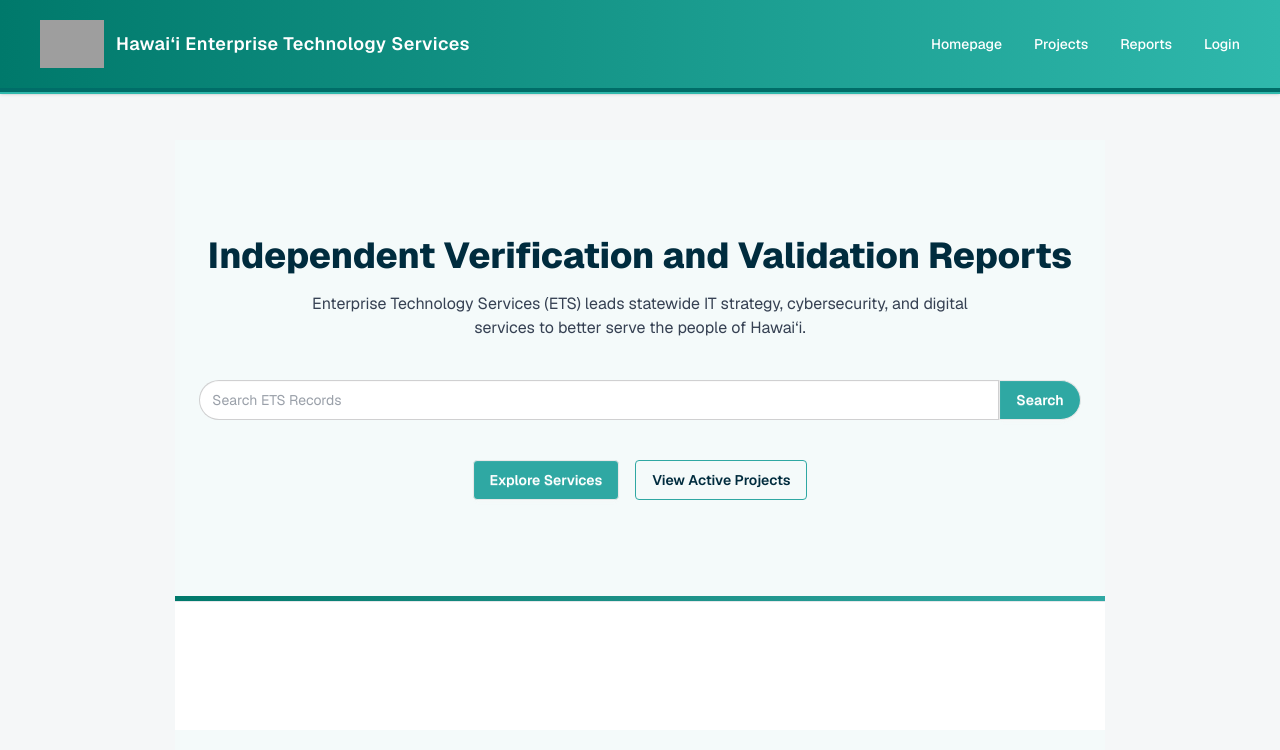
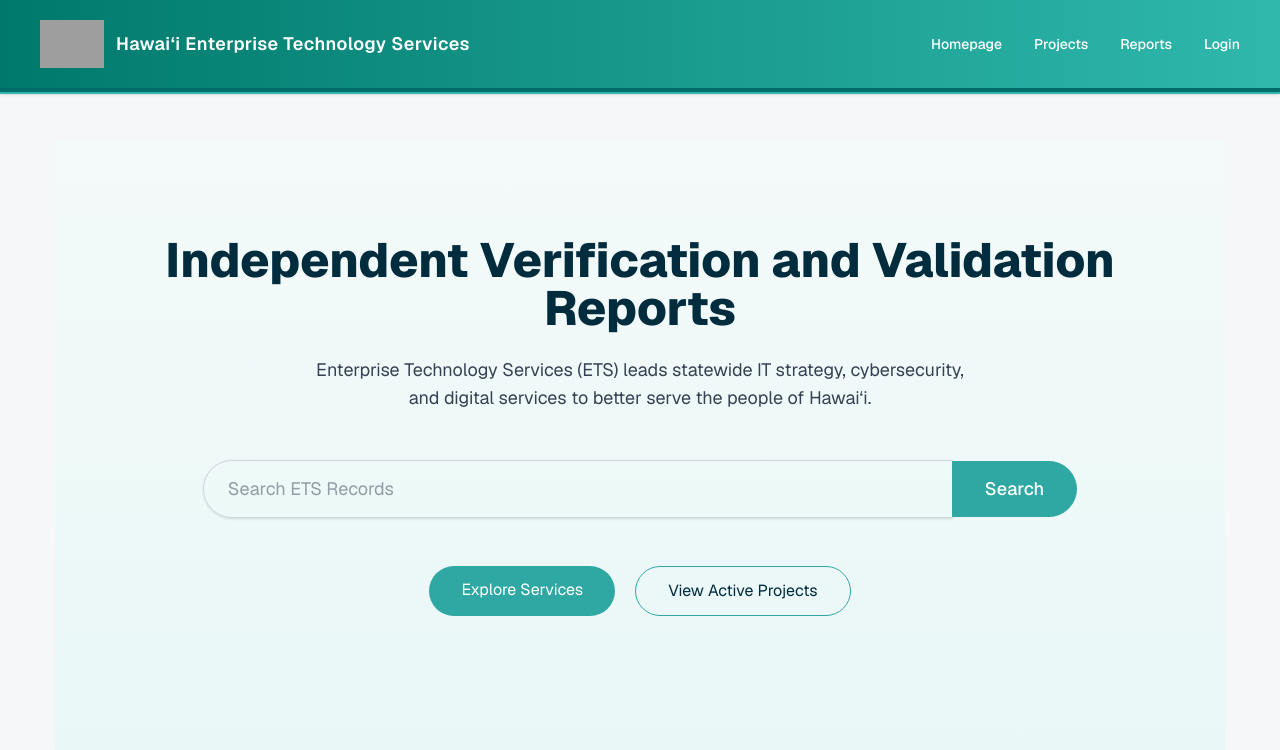
Before and after one commit to Seb-08/hacc2025, a Next.js app: page / in a window 1280 px wide. Shown: the top 750 px of the page. Built offline with nearby package versions, Linux system fonts and the light colour scheme; grey boxes are pictures that could not be loaded.

Commit message:
admin views for navbar 11/4

```diff
--- a/src/app/layout.tsx
+++ b/src/app/layout.tsx
@@ -1,5 +1,4 @@
-
-// Hawai‘i ETS Website Layout with Editable Paths
+// Hawai‘i ETS Website Layout
 import '~/styles/globals.css'
 import type { Metadata } from 'next'
 import { Geist } from 'next/font/google'
@@ -12,14 +11,49 @@ export const metadata: Metadata = {
   description: 'Enterprise Technology Services – State of Hawai‘i',
 }
 
-// Nav location
-const navItems = [
-  { name: 'Homepage', path: '/' },
-  { name: 'Projects', path: '/' },
-  { name: 'Reports', path: '/monthlyreports' },
-  { name: 'Login', path: '/login' },
-]
+// USER ROLE SECTION
+// connects to login system.
+const userRole: 'guest' | 'public' | 'vendor' | 'admin' = 'guest'
 
+// NAVIGATION CONFIG
+const navConfig = {
+  // Not logged in
+  guest: [
+    { name: 'Homepage', path: '/' },
+    { name: 'Projects', path: '/projects' },
+    { name: 'Reports', path: '/monthlyreports' },
+    { name: 'Login', path: '/login' },
+  ],
+
+  // Logged in as a regular public user
+  public: [
+    { name: 'Homepage', path: '/' },
+    { name: 'Projects', path: '/projects' },
+    { name: 'Reports', path: '/monthlyreports' },
+    { name: 'My Account', path: '/account' },
+    { name: 'Logout', path: '/logout' },
+  ],
+
+  // Logged in as a vendor
+  vendor: [
+    { name: 'Homepage', path: '/' },
+    { name: 'My Projects', path: '/vendor-projects' },
+    { name: 'Submit Report', path: '/vendor/submit' },
+    { name: 'Support', path: '/support' },
+    { name: 'Logout', path: '/logout' },
+  ],
+
+  // Logged in as government or admin
+  admin: [
+    { name: 'Dashboard', path: '/admin/dashboard' },
+    { name: 'Projects', path: '/projects' },
+    { name: 'Vendors', path: '/admin/vendors' },
+    { name: 'Reports', path: '/monthlyreports' },
+    { name: 'Logout', path: '/logout' },
+  ],
+}
+
+// HEADER
 function Header() {
   return (
     <header
@@ -31,7 +65,7 @@ function Header() {
       }}
     >
       <div className="max-w-[2250px] mx-auto flex items-center justify-between px-10 py-5">
-        {/* Logo and title */}
+        {/* ETS Logo and Site Title  */}
         <div className="flex items-center gap-3">
           <img
             src="https://lq4he0tkzv.ufs.sh/f/0EzP3waMS4PR39jxiXn6iEPtmsdYQDK9wLB50rhIX7jqeSH1"
@@ -43,15 +77,21 @@ function Header() {
           </h1>
         </div>
 
-        {/* Navigation */}
+        {/* Navigation Links */}
         <Navigation />
       </div>
-      <div className="h-[4px] w-full bg-[#006D68]"></div>
+
+      {/* Small divider bar under header */}
+      <div className="h-[4px] w-full bg-[#006D68]" />
     </header>
   )
 }
 
+// NAVIGATION BAR
+// This automatically changes based on the userRole above.
 function Navigation() {
+  const navItems = navConfig[userRole] // picks the correct menu for this role
+
   return (
     <nav className="flex items-center gap-8 text-sm font-medium">
       {navItems.map((item) => (
@@ -60,9 +100,9 @@ function Navigation() {
           href={item.path}
           className="relative group text-white hover:text-gray-100 transition-all duration-300"
         >
-          {/* Page name */}
           {item.name}
-          {/* Underline hover effect */}
+
+          {/* The underline animation when hovered */}
           <span className="absolute left-0 bottom-[-3px] w-0 h-[2px] bg-white transition-all duration-300 group-hover:w-full"></span>
         </Link>
       ))}
@@ -70,37 +110,33 @@ function Navigation() {
   )
 }
 
+// FOOTER
 function Footer() {
   return (
     <footer
       className="text-center py-6 text-sm border-t border-[#2FB8AC] mt-auto"
       style={{ backgroundColor: '#002C3E', color: '#FFFFFF' }}
     >
-      <p>
-        © {new Date().getFullYear()} State of Hawai‘i — Enterprise Technology Services
-      </p>
+      <p>© {new Date().getFullYear()} State of Hawai‘i — Enterprise Technology Services</p>
     </footer>
   )
 }
 
+// MAIN LAYOUT
 export default function RootLayout({ children }: { children: React.ReactNode }) {
   return (
     <html lang="en">
-      <body
-        className={`${geist.className} min-h-screen flex flex-col bg-[#F5F7F8] text-[#002C3E]`}
-      >
-        {/* Header always stays */}
+      <body className={`${geist.className} min-h-screen flex flex-col bg-[#F5F7F8] text-[#002C3E]`}>
+        {/* Always shows at the top */}
         <Header />
 
-        {/* Spacer for fixed header */}
+        {/* Spacer for fixed header*/}
         <div className="h-[100px]" />
 
-        {/* This is where your page content will load */}
-        <main className="flex-grow max-w-[1250px] mx-auto px-10 py-10">
-          {children}
-        </main>
 
-        {/* Footer always stays */}
+        <main className="flex-grow max-w-[1250px] mx-auto px-10 py-10">{children}</main>
+
+        {/* Always shows at the bottom */}
         <Footer />
       </body>
     </html>
--- a/src/app/page.tsx
+++ b/src/app/page.tsx
@@ -1,53 +1,55 @@
 // Hawai‘i ETS Homepage
-
 import React from 'react'
 
 export default function Homepage() {
   return (
     <main className="bg-[#F4FAFA] text-[#002C3E] min-h-screen">
-      {/* Hero Section */}
-      <section className="text-center py-24 px-6">
-        <h2 className="text-4xl font-extrabold mb-4">
+      <section className="flex flex-col items-center text-center min-h-[90vh] px-6 bg-gradient-to-b from-[#F4FAFA] to-[#E7F7F6] pt-24">
+        <h2 className="text-5xl font-extrabold mb-6">
           Independent Verification and Validation Reports
         </h2>
 
-        <p className="text-gray-700 mb-10 max-w-2xl mx-auto">
+        <p className="text-gray-700 mb-12 max-w-2xl mx-auto text-lg">
           Enterprise Technology Services (ETS) leads statewide IT strategy, cybersecurity,
           and digital services to better serve the people of Hawai‘i.
         </p>
 
-        {/* Search Bar */}
-        <div className="flex justify-center mb-10">
+        {/* Search (no hooks, no router—classic GET to /searchresults) */}
+        <form action="/searchresults" method="GET" className="flex justify-center items-center mb-12">
           <input
             type="text"
+            name="query"
             placeholder="Search ETS Records"
-            className="input input-bordered rounded-l-full w-200 max-w-200 text-gray-700 focus:outline-none"
+            className="w-[750px] rounded-l-full border border-gray-300 text-gray-700 text-lg px-6 py-3.5 focus:outline-none focus:ring-2 focus:ring-[#2FA8A3] shadow-sm"
           />
-          <button className="btn bg-[#2FA8A3] hover:bg-[#24938f] text-white rounded-r-full">
+          <button
+            type="submit"
+            className="bg-[#2FA8A3] hover:bg-[#24938f] text-white font-medium rounded-r-full px-8 py-[13px] text-lg transition-colors border border-[#2FA8A3] -ml-[1px]"
+          >
             Search
           </button>
-        </div>
+        </form>
 
-        {/* Buttons */}
-        <div className="flex justify-center gap-4">
-          <a href="/services" className="btn bg-[#2FA8A3] text-white hover:bg-[#24938f]">
+        <div className="flex justify-center gap-5">
+          <a
+            href="/services"
+            className="bg-[#2FA8A3] text-white hover:bg-[#24938f] text-base rounded-full px-8 py-3 transition-colors"
+          >
             Explore Services
           </a>
           <a
             href="/monthlyreports"
-            className="btn btn-outline border-[#2FA8A3] text-[#002C3E] hover:bg-[#E7F7F6]"
+            className="border border-[#2FA8A3] text-[#002C3E] hover:bg-[#E7F7F6] text-base rounded-full px-8 py-3 transition-colors"
           >
             View Active Projects
           </a>
         </div>
       </section>
 
-      {/* Divider */}
-      <div className="h-[5px] bg-gradient-to-r from-[#00796B] to-[#2FA8A3] w-full"></div>
+      <div className="h-[6px] w-full bg-gradient-to-r from-[#00796B] to-[#2FA8A3]" />
 
-      {/* Quick Access Title */}
-      <section className="py-16 bg-white text-center border-t border-gray-200">
-        <h3 className="text-xl font-bold"></h3>
+      <section className="py-20 bg-white text-center border-t border-gray-200">
+        <h3 className="text-2xl font-bold">Quick Access</h3>
       </section>
     </main>
   )
```
